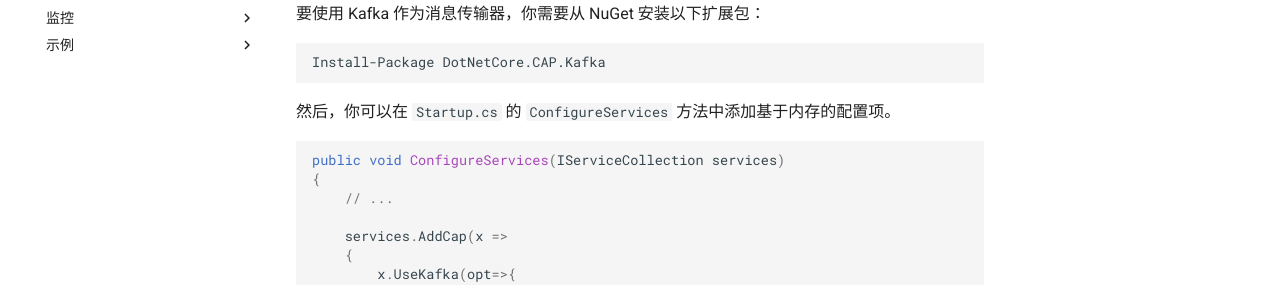
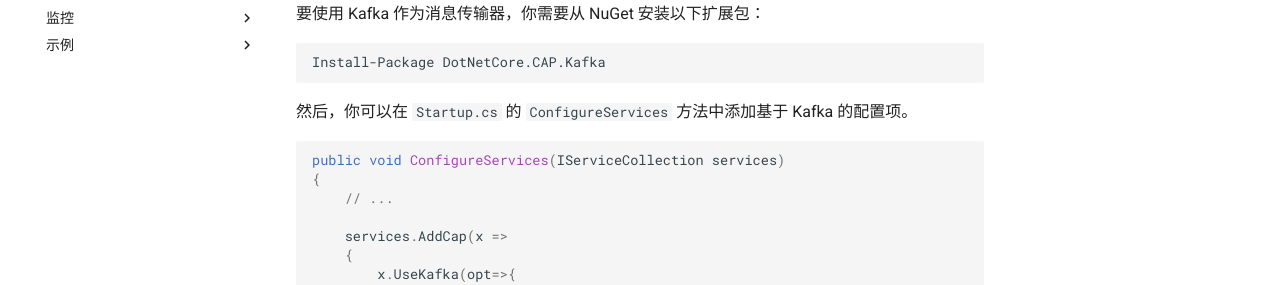
Before and after one commit to dotnetcore/CAP, an MkDocs documentation site: the page built from docs/content/user-guide/zh/transports/kafka.md, in a window 1280 px wide and 900 px high. Shown: the part 410-695 px from the top of the window. Built offline with MkDocs 1.6.1 and Material for MkDocs 9.7.7, drawn with Linux system fonts in a browser that asks for light colours; comment, search, counter and statistics services are not loaded.

Commit message:
Update kafka.md

````diff
--- a/docs/content/user-guide/zh/transports/kafka.md
+++ b/docs/content/user-guide/zh/transports/kafka.md
@@ -14,7 +14,7 @@
 
 ```
 
-然后，你可以在 `Startup.cs` 的 `ConfigureServices` 方法中添加基于内存的配置项。
+然后，你可以在 `Startup.cs` 的 `ConfigureServices` 方法中添加基于 Kafka 的配置项。
 
 ```csharp
 
````
